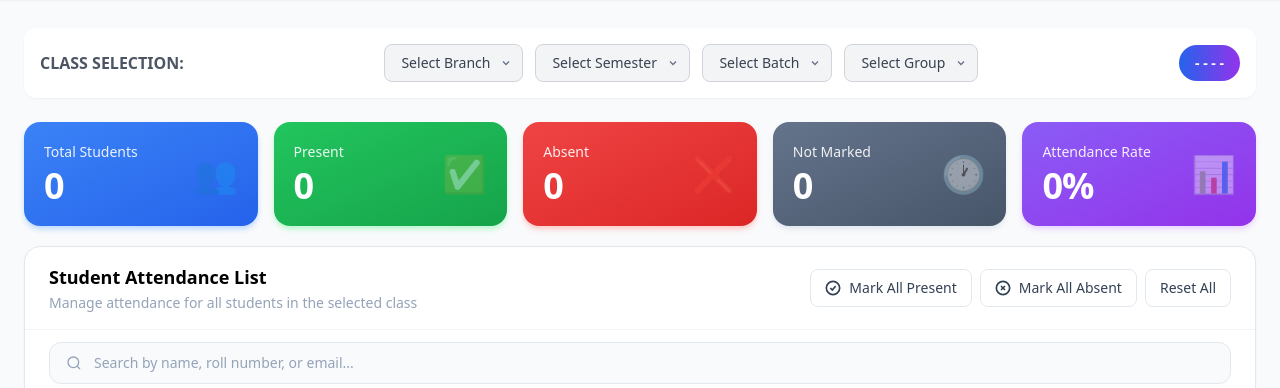
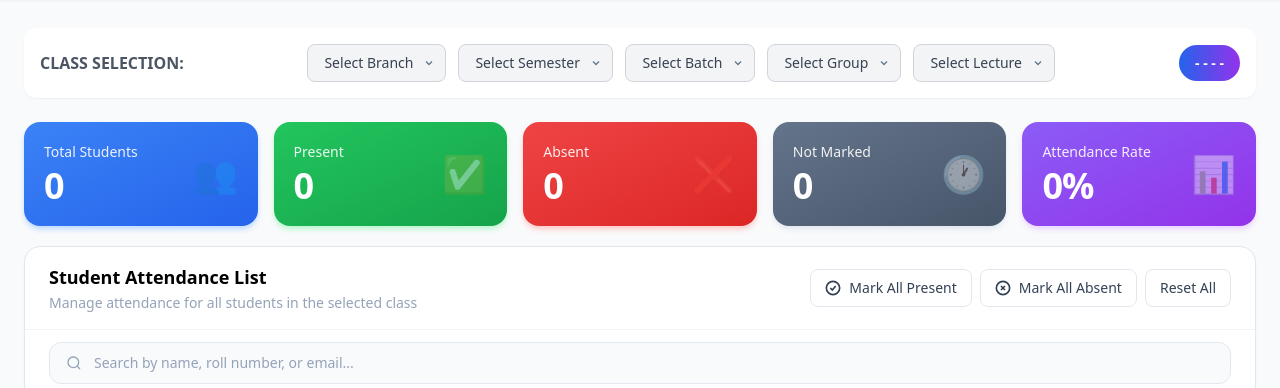
Before and after one commit to kanannayyar/Face-recognition-based-attendance-system, a Flask app: page /students in a window 1280 px wide. Shown: the part 88-476 px from the top of the page. Run offline with Flask 3, Linux system fonts and the light colour scheme; the visitor is signed in with stand-in values (Sample User, id 1); data that the repository does not hold is empty; some libraries are stand-ins or nearby versions.

Commit message:
lecture dropdown added

```diff
--- a/app.py
+++ b/app.py
@@ -55,6 +55,7 @@ def set_filters():
     session["batch"] = data.get("batch")
     session["group"] = data.get("group")
     session["semester"] = data.get("semester")
+    session["lecture"] = data.get("lecture")
 
     return {"status": "ok"}
 
@@ -250,7 +251,8 @@ def home():
         selected_branch=session.get("branch", ""),
         selected_batch=session.get("batch", ""),
         selected_group=session.get("group", ""),
-        selected_semester=session.get("semester", "")
+        selected_semester=session.get("semester", ""),
+        selected_lecture=session.get("lecture", "")
     )
 
 
@@ -280,6 +282,7 @@ def login():
                 session.pop("batch", None)
                 session.pop("group", None)
                 session.pop("semester", None)
+                session.pop("lecture", None)
 
                 return redirect("/")
 
@@ -346,7 +349,8 @@ def get_filters():
         "branches": branches,
         "batches": batches,
         "groups": groups,
-        "semesters": semesters
+        "semesters": semesters,
+        "lectures": ["L1", "L2", "L3", "L4"]
     }
 
 @app.route("/get_total_students")
@@ -382,6 +386,8 @@ def get_students():
         query["group"] = session["group"]
     if session.get("semester"):
         query["semester"] = session["semester"]
+    if session.get("lecture"):
+       query["lecture"] = session["lecture"]
 
     docs = list(faces_collection.find(query, {"_id": 0}))
 
@@ -409,7 +415,8 @@ def students_page():
         selected_branch=session.get("branch", ""),
         selected_batch=session.get("batch", ""),
         selected_group=session.get("group", ""),
-        selected_semester=session.get("semester", "")
+        selected_semester=session.get("semester", ""),
+        selected_lecture=session.get("lecture", "")
     )
 # ---------------- RUN SERVER ----------------
 
--- a/attendance.csv
+++ b/attendance.csv
@@ -35,3 +35,7 @@ b241413,2026-04-06,09:56:44,0.515
 b240263,2026-04-06,09:56:51,0.734
 b241106,2026-04-06,09:57:24,0.626
 b241219,2026-04-06,09:58:39,0.594
+b241413,2026-04-06,21:46:07,0.612
+b241413,2026-04-06,21:59:49,0.584
+b241413,2026-04-06,23:14:34,0.793
+b241219,2026-04-06,23:14:44,0.555
--- a/templates/student.html
+++ b/templates/student.html
@@ -174,6 +174,14 @@
     </select>
 
 </div>
+<div class="relative">
+
+    <select id="lectureSelect"
+    class="bg-gray-100 border border-gray-300 text-gray-700 text-sm rounded-lg px-4 py-2 pr-8 focus:outline-none appearance-none w-full">
+        <option>Select Lecture</option>
+    </select>
+
+</div>
     </div>
 
     <!-- RIGHT SIDE LABEL -->
@@ -296,6 +304,7 @@ function updateBadge() {
     const sem = document.getElementById("semesterSelect").value;
     const batch = document.getElementById("batchSelect").value;
     const group = document.getElementById("groupSelect").value;
+    const lecture = document.getElementById("lectureSelect").value;
 
     const badge = document.getElementById("classBadge");
 
@@ -304,7 +313,7 @@ function updateBadge() {
         return;
     }
 
-    badge.textContent = `${branch || "--"} • ${sem || "--"} • ${batch || "--"} • ${group || "--"}`;
+    badge.textContent = `${branch || "--"} • ${sem || "--"} • ${batch || "--"} • ${group || "--"} • ${lecture || "--"}`;
 }
 
 async function loadFilters() {
@@ -316,12 +325,14 @@ async function loadFilters() {
     const batch = document.getElementById("batchSelect");
     const group = document.getElementById("groupSelect");
     const semester = document.getElementById("semesterSelect");
+    const lecture = document.getElementById("lectureSelect");
 
     const selected = {
         branch: "{{ selected_branch }}",
         batch: "{{ selected_batch }}",
         group: "{{ selected_group }}",
-        semester: "{{ selected_semester }}"
+        semester: "{{ selected_semester }}",
+        lecture: "{{ selected_lecture }}"
     };
 
     function fill(select, items, key, label) {
@@ -344,8 +355,9 @@ async function loadFilters() {
     fill(batch, data.batches, "batch", "Batch");
     fill(group, data.groups, "group", "Group");
     fill(semester, data.semesters, "semester", "Semester");
+    fill(lecture, data.lectures, "lecture", "Lecture");
 
-    updateBadge(); // ⭐ IMPORTANT
+    updateBadge();
 }
 // ---------------- APPLY FILTERS ----------------
 async function applyFilters() {
@@ -353,7 +365,8 @@ async function applyFilters() {
         branch: document.getElementById("branchSelect").value,
         batch: document.getElementById("batchSelect").value,
         group: document.getElementById("groupSelect").value,
-        semester: document.getElementById("semesterSelect").value
+        semester: document.getElementById("semesterSelect").value,
+        lecture: document.getElementById("lectureSelect").value
     };
 
     await fetch("/set_filters", {
@@ -364,6 +377,7 @@ async function applyFilters() {
 
     await fetch("/reload_embeddings", { method: "POST" }); // ⭐ IMPORTANT
 
+    await loadFilters();
     loadStudents();
 }
 
@@ -372,7 +386,8 @@ const selects = [
     document.getElementById("branchSelect"),
     document.getElementById("batchSelect"),
     document.getElementById("groupSelect"),
-    document.getElementById("semesterSelect")
+    document.getElementById("semesterSelect"),
+    document.getElementById("lectureSelect")
 ];
 
 selects.forEach(s => {
```
Also changed, not shown: templates/dashboard.html (+28 -3 lines).
